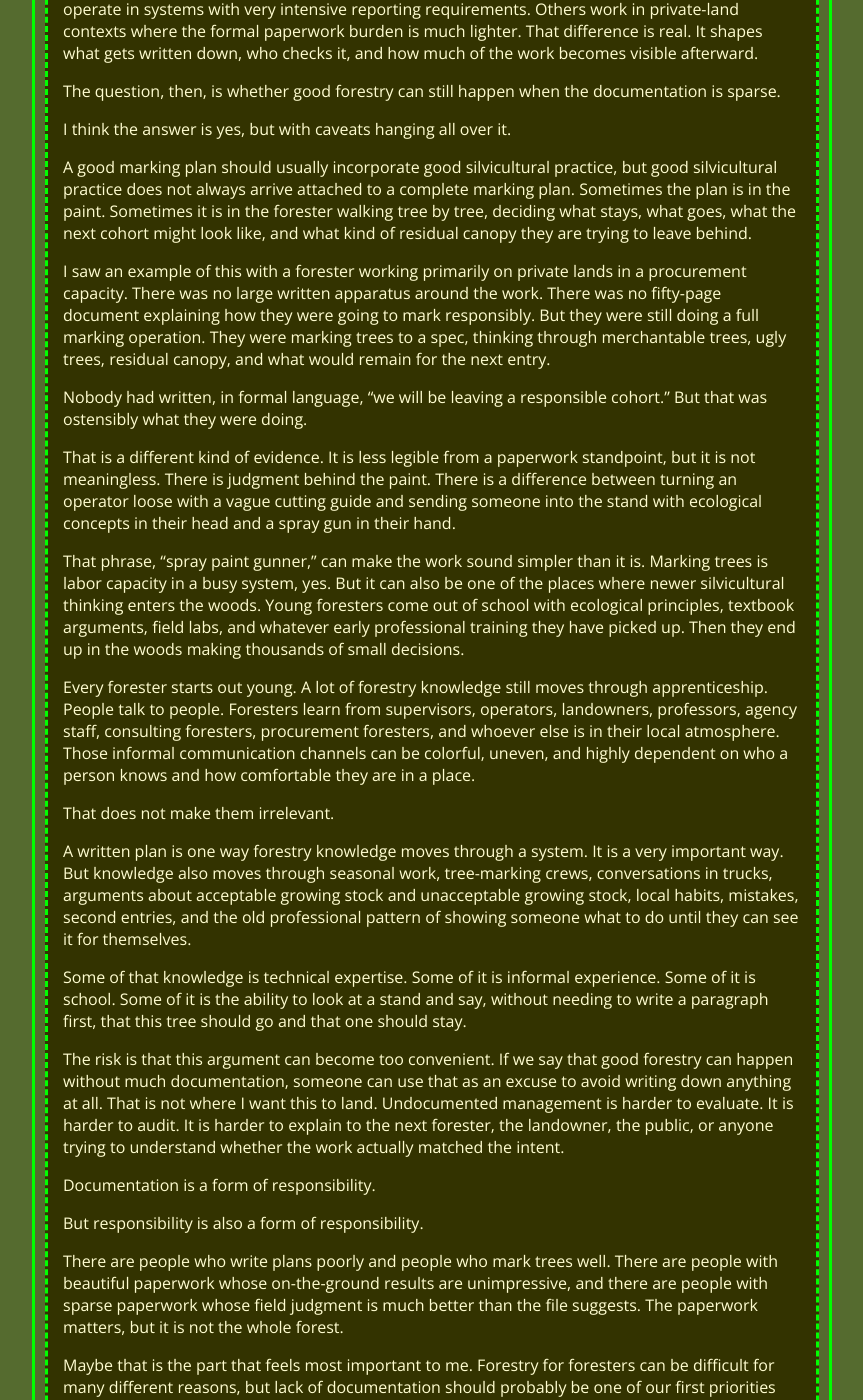
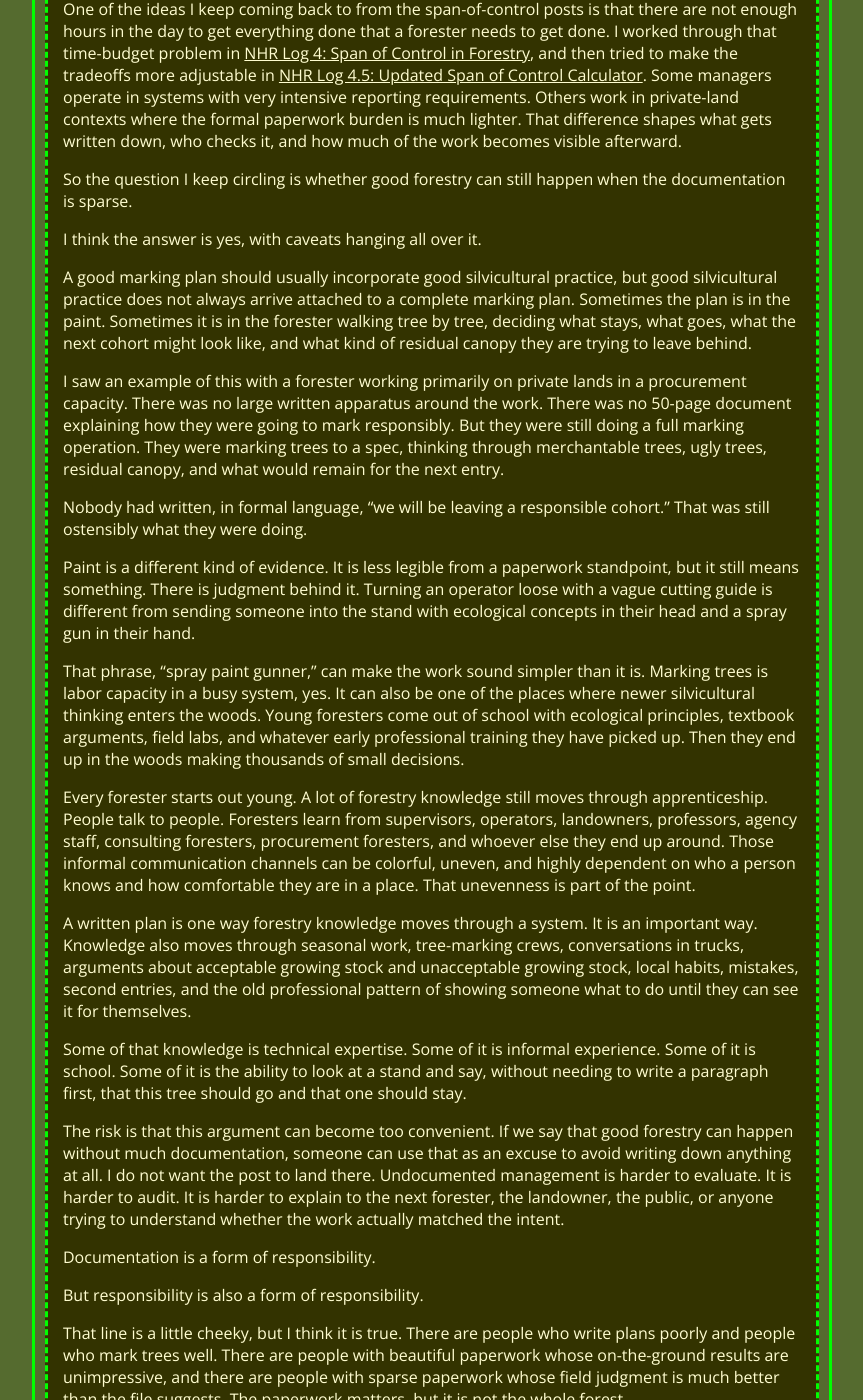
Before and after one commit to MtnTheMan/mtntheman.github.io, a Jekyll site: the page built from _posts/2026-07-20-nhr-log-12-good-forestry-without-50-pages.md, in a window 1280 px wide and 1400 px high, scrolled down 806 px. Shown: the whole window, without its empty margins (208-1071 px from the left). Built offline with Jekyll 4.4.1, drawn with Linux system fonts in a browser that asks for light colours; some web fonts are replaced; some of the changed text lies outside the part shown.

Commit message:
Update 2026-07-20-nhr-log-12-good-forestry-without-50-pages.md

```diff
--- a/_posts/2026-07-20-nhr-log-12-good-forestry-without-50-pages.md
+++ b/_posts/2026-07-20-nhr-log-12-good-forestry-without-50-pages.md
@@ -4,52 +4,50 @@
 date: 2026-07-20 00:10:00 -0400
 categories: [northern-hardwoods, research, travel]
 tags: [Northern Hardwoods Resilience Project, forestry, silviculture, megatrip, fieldwork, documentation, tree marking, forestry practice]
-excerpt: "A reflection on how good forestry can live in marking, apprenticeship, and field judgment even when documentation is thin."
+excerpt: "A look at what documentation does, what it misses, and how forestry judgment can still show up in tree marking."
 ---
 
 Good forestry on the ground takes time. You can write a plan all day, but nothing will get done in the woods.
 
-That sounds obvious, maybe even too obvious, but I think it gets at one of the strange tensions in forestry. A lot of us are trained to think that a good forest management plan ought to be written down in tremendous detail. Every stand condition, every treatment objective, every ecological premise, every marking rule, every contingency. In a perfect world, maybe that would be true. We would write down exactly what we planned to do, why we planned to do it, and how each cut fit into some grander narrative of continuous forestry.
+That sounds obvious, maybe even too obvious, but I think it gets at one of the stranger tensions in forestry. A lot of us are trained to think that a good forest management plan ought to be written down in tremendous detail. Every stand condition, every treatment objective, every ecological premise, every marking rule, every contingency. In a perfect world, maybe that would be true. We would write down exactly what we planned to do, why we planned to do it, and how each cut fit into some grander narrative of continuous forestry.
 
-In actuality, people skip steps in that perfect model.
+In actuality, people skip steps in that model. They skip steps because they are lazy sometimes, sure. But they also skip steps because there are only so many hours in a day, and forestry has a way of turning every clean administrative idea into a muddy truck, a stand boundary, a landowner call, a logger waiting on an answer, and a prescription that still needs to mean something when a tree is actually being marked.
 
-That does not automatically mean they are doing bad forestry.
+Skipping a paperwork step does not automatically mean someone is doing bad forestry.
 
 I want to be careful here, because I am not trying to give poor documentation a pass. Documentation can hold foresters accountable. It can make intent visible. It can give the next person a way to understand what happened and why. Without proper planning, it is reasonable to expect that some outcomes will be worse than they otherwise could have been.
 
-But it would be too simple to say that the problem is always the person with thin paperwork.
+But it would be too simple to make thin paperwork the whole villain of the story.
 
-One of the ideas I keep coming back to from the span-of-control posts is that there are not enough hours in the day to get everything done that a forester needs to get done. I worked through that time-budget problem in [NHR Log 4: Span of Control in Forestry](https://www.mtntheman.com/northern-hardwoods/research/travel/2026/05/24/span-of-control-in-forestry.html), and then tried to make the tradeoffs more adjustable in [NHR Log 4.5: Updated Span of Control Calculator](https://www.mtntheman.com/northern-hardwoods/research/travel/2026/05/31/span-of-control-calculator-v2.html). Some managers operate in systems with very intensive reporting requirements. Others work in private-land contexts where the formal paperwork burden is much lighter. That difference is real. It shapes what gets written down, who checks it, and how much of the work becomes visible afterward.
+One of the ideas I keep coming back to from the span-of-control posts is that there are not enough hours in the day to get everything done that a forester needs to get done. I worked through that time-budget problem in [NHR Log 4: Span of Control in Forestry](https://www.mtntheman.com/northern-hardwoods/research/travel/2026/05/24/span-of-control-in-forestry.html), and then tried to make the tradeoffs more adjustable in [NHR Log 4.5: Updated Span of Control Calculator](https://www.mtntheman.com/northern-hardwoods/research/travel/2026/05/31/span-of-control-calculator-v2.html). Some managers operate in systems with very intensive reporting requirements. Others work in private-land contexts where the formal paperwork burden is much lighter. That difference shapes what gets written down, who checks it, and how much of the work becomes visible afterward.
 
-The question, then, is whether good forestry can still happen when the documentation is sparse.
+So the question I keep circling is whether good forestry can still happen when the documentation is sparse.
 
-I think the answer is yes, but with caveats hanging all over it.
+I think the answer is yes, with caveats hanging all over it.
 
 A good marking plan should usually incorporate good silvicultural practice, but good silvicultural practice does not always arrive attached to a complete marking plan. Sometimes the plan is in the paint. Sometimes it is in the forester walking tree by tree, deciding what stays, what goes, what the next cohort might look like, and what kind of residual canopy they are trying to leave behind.
 
-I saw an example of this with a forester working primarily on private lands in a procurement capacity. There was no large written apparatus around the work. There was no fifty-page document explaining how they were going to mark responsibly. But they were still doing a full marking operation. They were marking trees to a spec, thinking through merchantable trees, ugly trees, residual canopy, and what would remain for the next entry.
+I saw an example of this with a forester working primarily on private lands in a procurement capacity. There was no large written apparatus around the work. There was no 50-page document explaining how they were going to mark responsibly. But they were still doing a full marking operation. They were marking trees to a spec, thinking through merchantable trees, ugly trees, residual canopy, and what would remain for the next entry.
 
-Nobody had written, in formal language, "we will be leaving a responsible cohort." But that was ostensibly what they were doing.
+Nobody had written, in formal language, "we will be leaving a responsible cohort." That was still ostensibly what they were doing.
 
-That is a different kind of evidence. It is less legible from a paperwork standpoint, but it is not meaningless. There is judgment behind the paint. There is a difference between turning an operator loose with a vague cutting guide and sending someone into the stand with ecological concepts in their head and a spray gun in their hand.
+Paint is a different kind of evidence. It is less legible from a paperwork standpoint, but it still means something. There is judgment behind it. Turning an operator loose with a vague cutting guide is different from sending someone into the stand with ecological concepts in their head and a spray gun in their hand.
 
-That phrase, "spray paint gunner," can make the work sound simpler than it is. Marking trees is labor capacity in a busy system, yes. But it can also be one of the places where newer silvicultural thinking enters the woods. Young foresters come out of school with ecological principles, textbook arguments, field labs, and whatever early professional training they have picked up. Then they end up in the woods making thousands of small decisions.
+That phrase, "spray paint gunner," can make the work sound simpler than it is. Marking trees is labor capacity in a busy system, yes. It can also be one of the places where newer silvicultural thinking enters the woods. Young foresters come out of school with ecological principles, textbook arguments, field labs, and whatever early professional training they have picked up. Then they end up in the woods making thousands of small decisions.
 
-Every forester starts out young. A lot of forestry knowledge still moves through apprenticeship. People talk to people. Foresters learn from supervisors, operators, landowners, professors, agency staff, consulting foresters, procurement foresters, and whoever else is in their local atmosphere. Those informal communication channels can be colorful, uneven, and highly dependent on who a person knows and how comfortable they are in a place.
+Every forester starts out young. A lot of forestry knowledge still moves through apprenticeship. People talk to people. Foresters learn from supervisors, operators, landowners, professors, agency staff, consulting foresters, procurement foresters, and whoever else they end up around. Those informal communication channels can be colorful, uneven, and highly dependent on who a person knows and how comfortable they are in a place. That unevenness is part of the point.
 
-That does not make them irrelevant.
-
-A written plan is one way forestry knowledge moves through a system. It is a very important way. But knowledge also moves through seasonal work, tree-marking crews, conversations in trucks, arguments about acceptable growing stock and unacceptable growing stock, local habits, mistakes, second entries, and the old professional pattern of showing someone what to do until they can see it for themselves.
+A written plan is one way forestry knowledge moves through a system. It is an important way. Knowledge also moves through seasonal work, tree-marking crews, conversations in trucks, arguments about acceptable growing stock and unacceptable growing stock, local habits, mistakes, second entries, and the old professional pattern of showing someone what to do until they can see it for themselves.
 
 Some of that knowledge is technical expertise. Some of it is informal experience. Some of it is school. Some of it is the ability to look at a stand and say, without needing to write a paragraph first, that this tree should go and that one should stay.
 
-The risk is that this argument can become too convenient. If we say that good forestry can happen without much documentation, someone can use that as an excuse to avoid writing down anything at all. That is not where I want this to land. Undocumented management is harder to evaluate. It is harder to audit. It is harder to explain to the next forester, the landowner, the public, or anyone trying to understand whether the work actually matched the intent.
+The risk is that this argument can become too convenient. If we say that good forestry can happen without much documentation, someone can use that as an excuse to avoid writing down anything at all. I do not want the post to land there. Undocumented management is harder to evaluate. It is harder to audit. It is harder to explain to the next forester, the landowner, the public, or anyone trying to understand whether the work actually matched the intent.
 
 Documentation is a form of responsibility.
 
 But responsibility is also a form of responsibility.
 
-There are people who write plans poorly and people who mark trees well. There are people with beautiful paperwork whose on-the-ground results are unimpressive, and there are people with sparse paperwork whose field judgment is much better than the file suggests. The paperwork matters, but it is not the whole forest.
+That line is a little cheeky, but I think it is true. There are people who write plans poorly and people who mark trees well. There are people with beautiful paperwork whose on-the-ground results are unimpressive, and there are people with sparse paperwork whose field judgment is much better than the file suggests. The paperwork matters, but it is not the whole forest.
 
 Maybe that is the part that feels most important to me. Forestry for foresters can be difficult for many different reasons, but lack of documentation should probably be one of our first priorities for understanding why it gets difficult. It is difficult because plans take time. It is difficult because fieldwork takes time. It is difficult because there are usually more acres, more sales, more landowners, more conversations, and more follow-up obligations than one person can fully hold in their head.
 
@@ -57,4 +55,4 @@
 
 But also, do not confuse the absence of a perfect written plan with the absence of forestry.
 
-Sometimes good forestry is a document. Sometimes it is a conversation. Sometimes it is an apprenticeship. Sometimes it is a young forester bringing fresh ecological thinking into a private-land sale. Sometimes it is a line of paint on a tree, carrying more judgment than the file ever managed to say.
+Good forestry can be a document. It can be a conversation. It can be an apprenticeship. It can be a young forester bringing fresh ecological thinking into a private-land sale. And sometimes it is a line of paint on a tree, carrying more judgment than the file ever managed to say.
```
